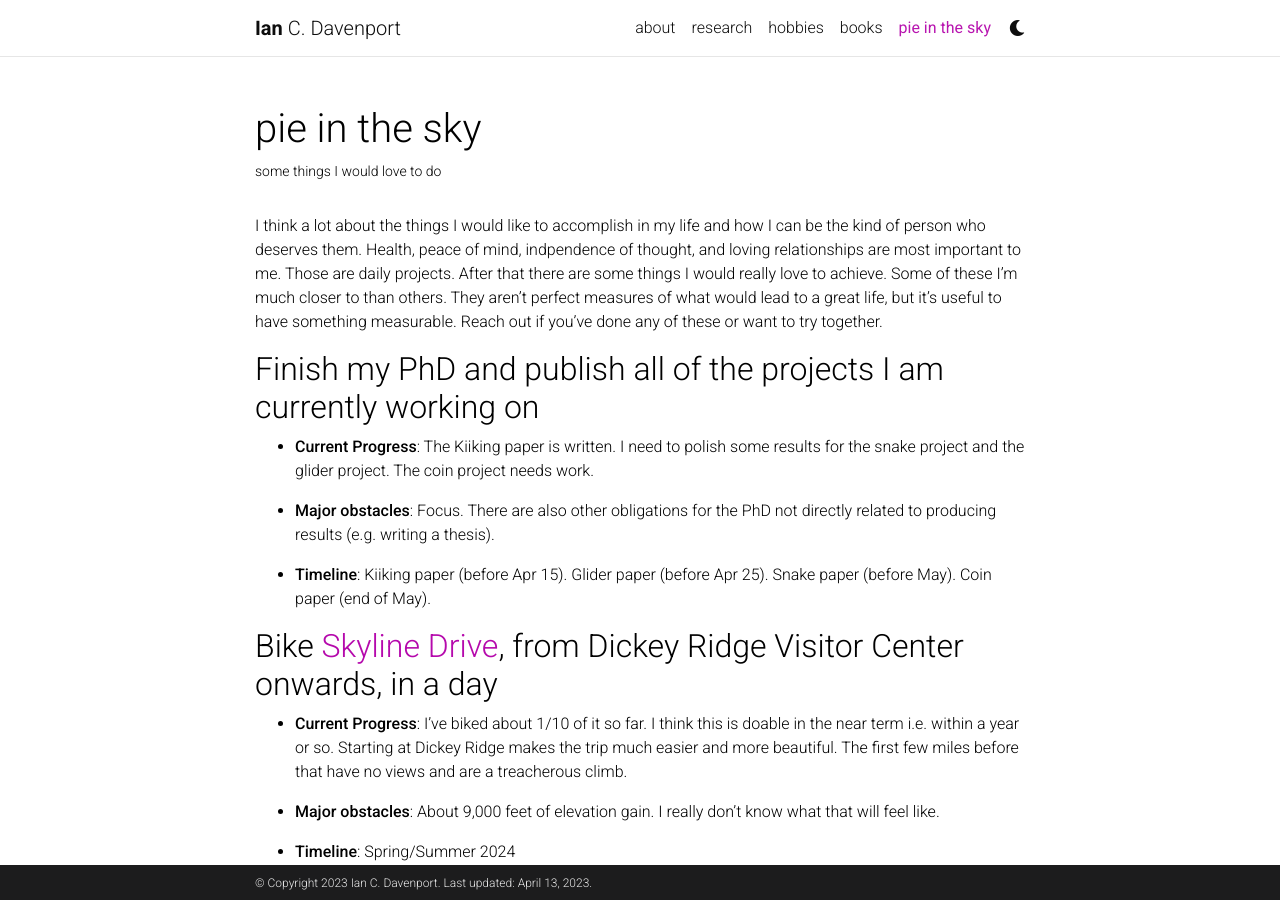
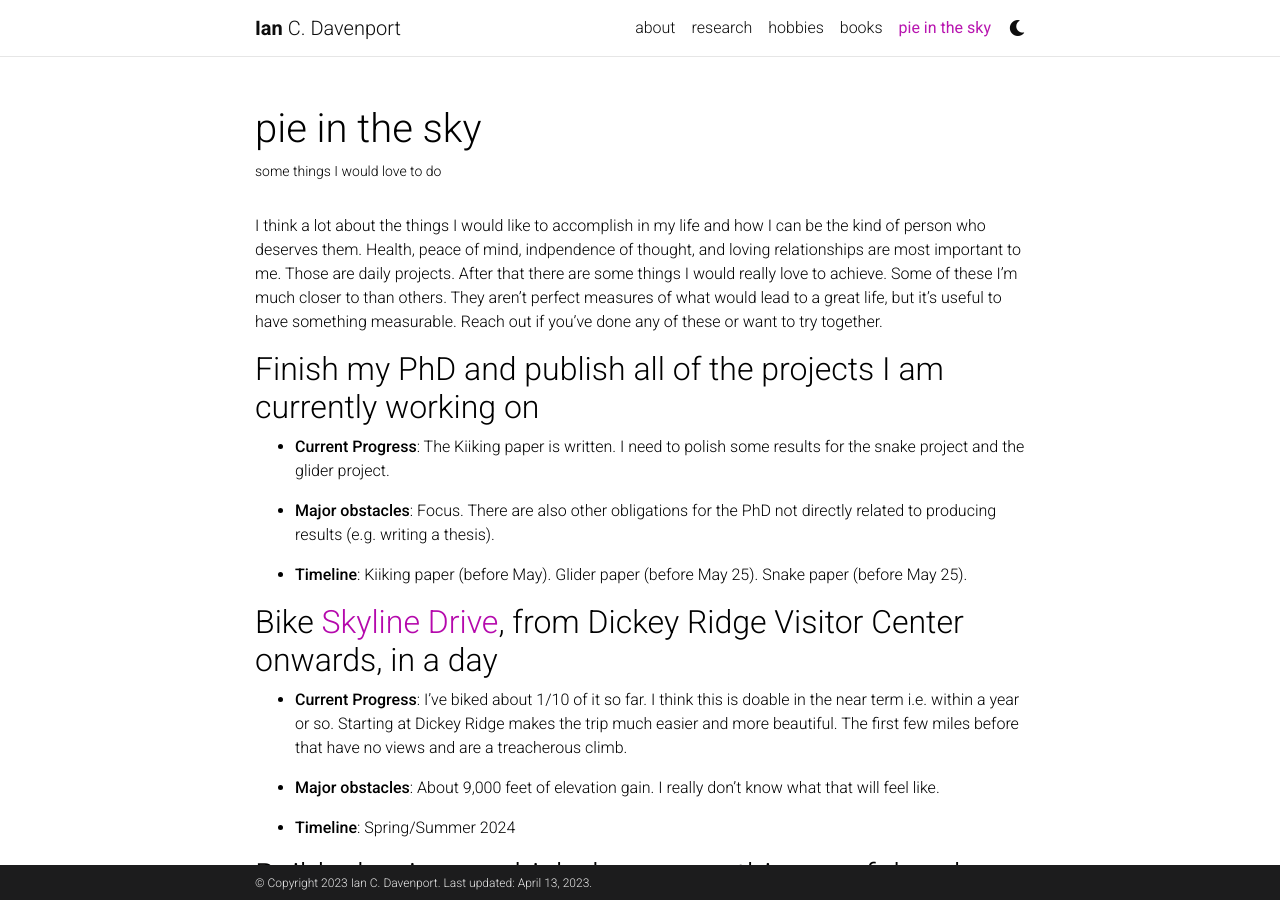
Before and after one commit to davenpi/davenpi.github.io, a Jekyll site: the page built from _pages/pie.md, in a window 1280 px wide and 900 px high. Built offline with Jekyll 4.4.1, drawn with Linux system fonts in a browser that asks for light colours; full-size pictures stand in for the smaller copies a plugin makes; comment, search, counter and statistics services are not loaded; a style sheet for code colours, icons or effects is not loaded.

Commit message:
update pie

```diff
--- a/_pages/pie.md
+++ b/_pages/pie.md
@@ -20,14 +20,14 @@ if you've done any of these or want to try together.
 
 ## Finish my PhD and publish all of the projects I am currently working on
 
-- **Current Progress**: The Kiiking paper is written. I need to polish some results for the snake project and the glider project. The coin project needs work.
+- **Current Progress**: The Kiiking paper is written. I need to polish some results for the snake project and the glider project.
 
 
 - **Major obstacles**: Focus. There are also other obligations for the PhD not directly
 related to producing results (e.g. writing a thesis).
 
 
-- **Timeline**: Kiiking paper (before Apr 15). Glider paper (before Apr 25). Snake paper (before May). Coin paper (end of May).
+- **Timeline**: Kiiking paper (before May). Glider paper (before May 25). Snake paper (before May 25).
 
 ## Bike [Skyline Drive](https://www.nps.gov/shen/planyourvisit/driving-skyline-drive.htm), from Dickey Ridge Visitor Center onwards, in a day
 
```
Also changed, not shown: _projects/coin.md (deleted, +0 -38 lines).
